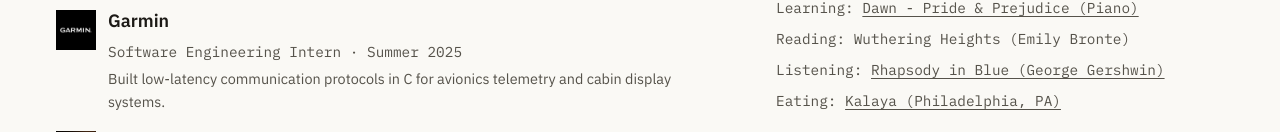
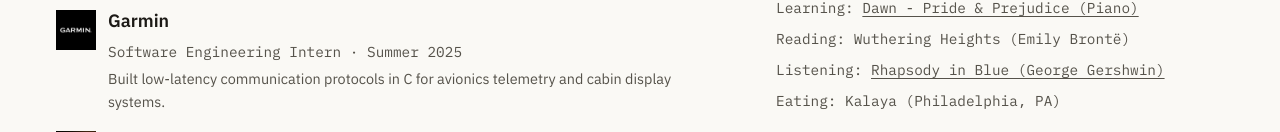
Before and after one commit to imsqsh/personal-website, a Next.js app: page / in a window 1280 px wide. Shown: the part 814-946 px from the top of the page. Built offline with nearby package versions, Linux system fonts and the light colour scheme.

Commit message:
content: fix Brontë accent, remove Beli link from Eating entry

```diff
--- a/app/page.tsx
+++ b/app/page.tsx
@@ -12,17 +12,13 @@
     text: "Dawn - Pride & Prejudice (Piano)",
     href: "https://www.youtube.com/watch?v=I5IYNt9UKTQ&list=RDI5IYNt9UKTQ",
   },
-  { label: "Reading", text: "Wuthering Heights (Emily Bronte)" },
+  { label: "Reading", text: "Wuthering Heights (Emily Brontë)" },
   {
     label: "Listening",
     text: "Rhapsody in Blue (George Gershwin)",
     href: "https://www.youtube.com/watch?v=0U-IXWaapx4&list=RD0U-IXWaapx4",
   },
-  {
-    label: "Eating",
-    text: "Kalaya (Philadelphia, PA)",
-    href: "https://beli.co/app/imsqsh",
-  },
+  { label: "Eating", text: "Kalaya (Philadelphia, PA)" },
 ];
 
 function ResumeSection({
```
